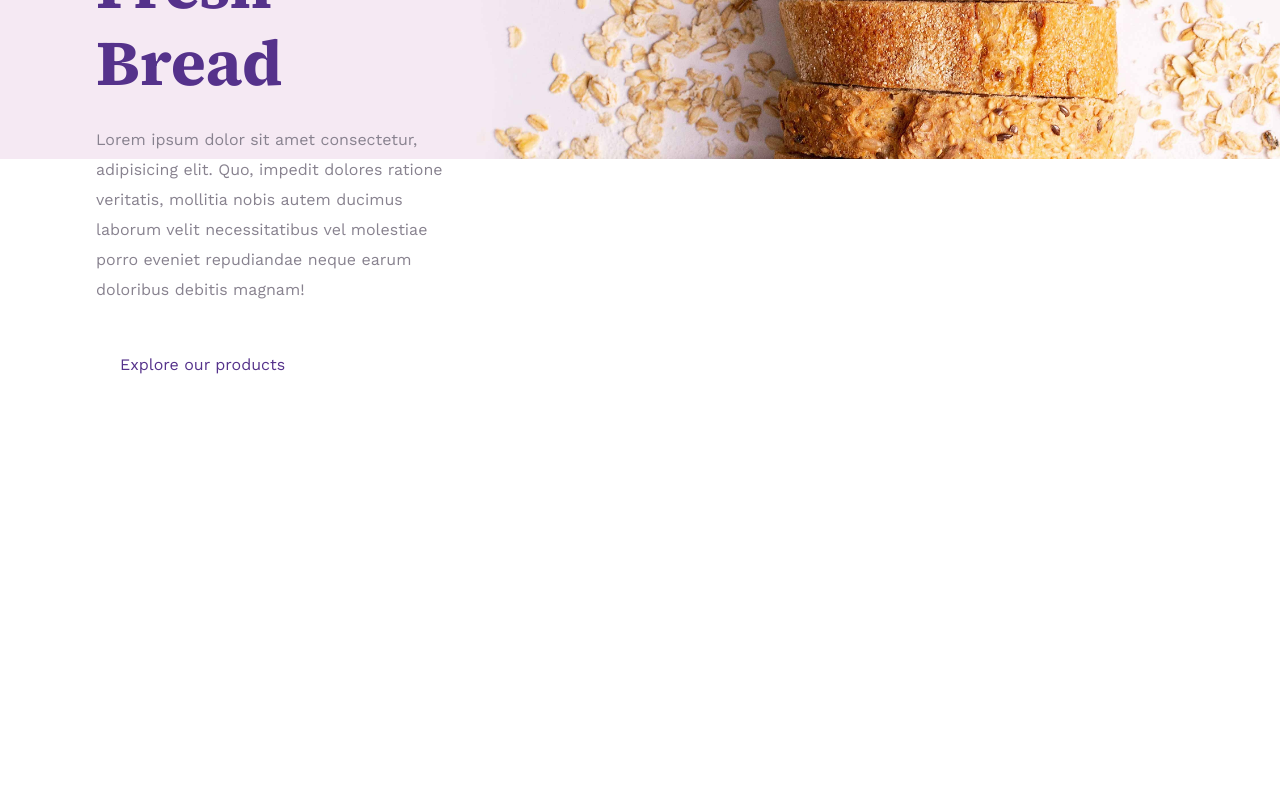
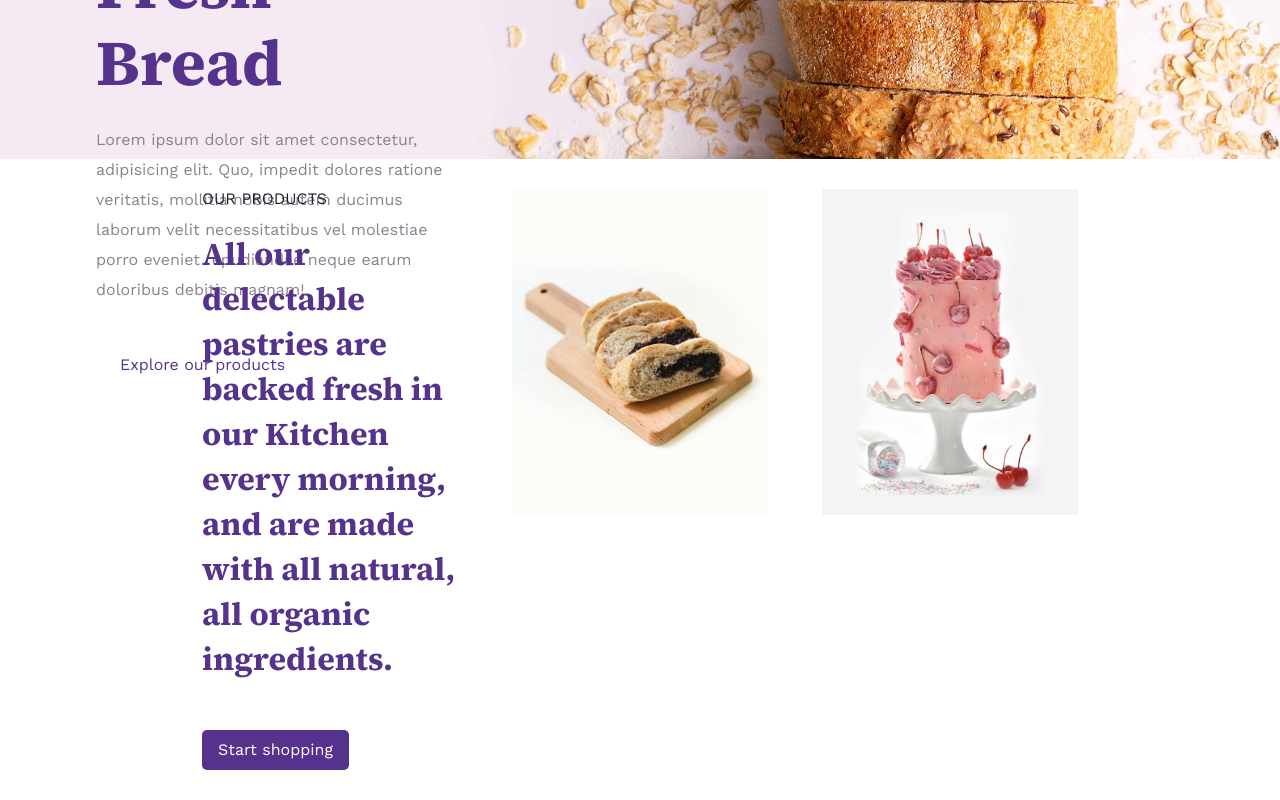
Before and after one commit to danielecarpentiero/proj-html-vuejs, a Vue app: page / in a window 1280 px wide. Shown: the part 481-1281 px from the top of the page. Before the commit the page ends 914 px from the top, so only its background shows below. Built offline with nearby package versions, Linux system fonts and the light colour scheme.

Commit message:
feat: main first section

```diff
--- a/src/components/Header.vue
+++ b/src/components/Header.vue
@@ -41,9 +41,7 @@ header {
 
 .ad {
   width: 35%;
-  h6 {
-    text-transform: uppercase;
-  }
+
   h1 {
     font-size: 4rem;
     color: #55328b;
--- a/src/components/HeaderNavWrapper.vue
+++ b/src/components/HeaderNavWrapper.vue
@@ -35,7 +35,7 @@ export default {
           link: "#",
         },
         {
-          name: "Journal",
+          name: "journals",
           link: "#",
         },
         {
--- a/src/components/Main.vue
+++ b/src/components/Main.vue
@@ -1,8 +1,14 @@
-<template></template>
+<template>
+  <MainFirstSection />
+</template>
 
 <script>
+import MainFirstSection from "./MainFirstSection.Vue";
 export default {
   name: "Main",
+  components: {
+    MainFirstSection,
+  },
 };
 </script>
 
--- /dev/null
+++ b/src/components/MainFirstSection.vue
@@ -0,0 +1,39 @@
+<template>
+  <div class="container d-flex justify-content-between">
+    <div class="box">
+      <h6 class="mb-4">our products</h6>
+      <h2>
+        All our delectable pastries are backed fresh in our Kitchen every
+        morning, and are made with all natural, all organic ingredients.
+      </h2>
+      <button class="d-flex align-items-center primary mt-5 px-3 py-2">
+        Start shopping
+      </button>
+    </div>
+    <div class="box mx-4">
+      <img src="../assets/img/blackberry-stuffed-bread-800x1020.jpg" alt="" />
+    </div>
+    <div class="box">
+      <img src="../assets/img/cherry-cake-800x1020.jpg" alt="" />
+    </div>
+  </div>
+</template>
+
+<script>
+export default {
+  name: "MainFirstSection",
+};
+</script>
+
+<style scoped>
+.box {
+  h2 {
+    line-height: 45px;
+  }
+  width: calc(100% / 3);
+  margin: 30px;
+  img {
+    width: 100%;
+  }
+}
+</style>
--- a/src/style.css
+++ b/src/style.css
@@ -8,4 +8,49 @@ h3,
 h4 {
   font-family: "Source Serif 4", serif;
   font-weight: 700;
+  color: #55328b;
 }
+
+h6 {
+  text-transform: uppercase;
+}
+
+button {
+  border-radius: 5px;
+  background-color: white;
+  color: inherit;
+  border: none;
+  font: inherit;
+  cursor: pointer;
+  outline: inherit;
+  color: #55328b;
+  &:hover {
+    background-color: #55328b;
+    color: white;
+    transition: all 0.3s ease-in-out;
+  }
+}
+
+.container {
+  max-width: 75% !important; /*Set your own width %; */
+}
+
+.primary {
+  background-color: #55328b;
+  color: white;
+  &:hover {
+    background-color: white;
+    color: #55328b;
+    transition: all 0.3s ease-in-out;
+  }
+
+  .secondary {
+    background-color: white;
+    color: #55328b;
+    &:hover {
+      background-color: #55328b;
+      color: white;
+      transition: all 0.3s ease-in-out;
+    }
+  }
+}
```
